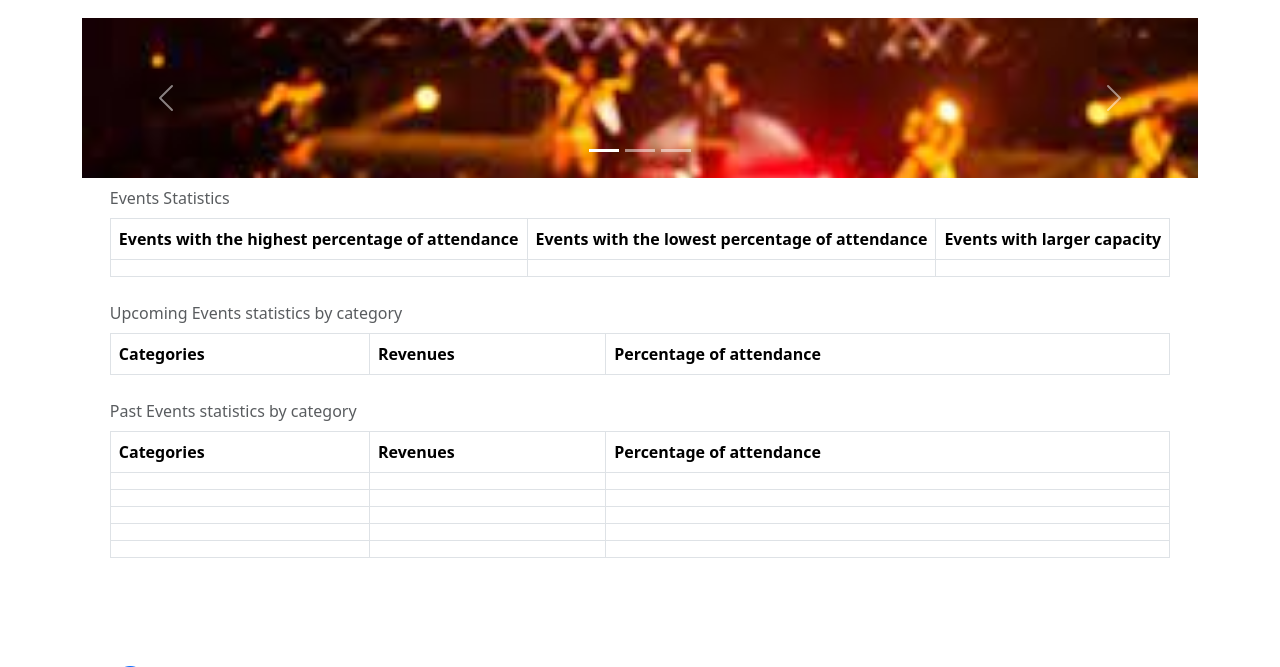
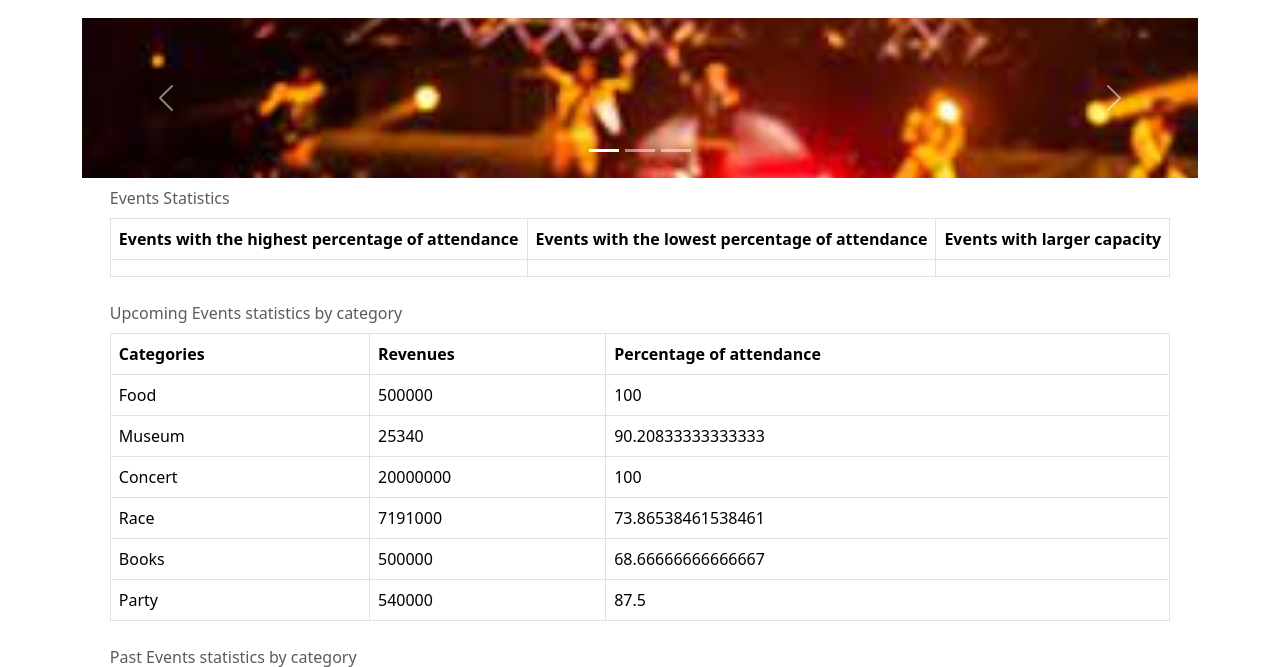
Before and after one commit to gml33/amazingevents_BRUZZONE-task4, a plain HTML site: page pages/stats.html in a window 1280 px wide. Shown: the part 62-729 px from the top of the page. Drawn offline with nearby package versions, Linux system fonts and the light colour scheme.

Commit message:
falta primer tabla stats

```diff
--- a/assets/js/helpers.js
+++ b/assets/js/helpers.js
@@ -220,3 +220,17 @@ export const pastEventsAssistanceRevenues=(arrayEventos)=>{
     }
     return values
 }
+
+
+const fragment7 = document.createDocumentFragment();
+export const tabla =(array, container)=>{
+    container.innerHTML = ""
+    const pepito = Object.entries(array)
+    for(let i=0;i<pepito.length;i++){
+        let tr = document.createElement('tr');
+        tr.className='tabla'
+        tr.innerHTML = `<td>${array[i].category}</td><td>${array[i].revenue}</td><td>${array[i].attendance}</td>`
+        fragment7.appendChild(tr)
+    }
+    container.appendChild(fragment7)
+}
--- a/assets/js/stats.js
+++ b/assets/js/stats.js
@@ -1,4 +1,6 @@
-import {filtraPorFechaFuturo, filtraPorFechaPasado, upcomingEventsAssistanceRevenues,pastEventsAssistanceRevenues} from './helpers.js';
+import {filtraPorFechaFuturo, filtraPorFechaPasado, upcomingEventsAssistanceRevenues,pastEventsAssistanceRevenues, tabla} from './helpers.js';
+const $tabla1 = document.getElementById('tablaUpcomingEvents');
+const $tabla2 = document.getElementById('tablaPastEvents');
 
 let data = [];
 
@@ -15,19 +17,11 @@ async function getData(){
         let upcomingE=upcomingEventsAssistanceRevenues(upcomingEvents)
         let pastEvents = filtraPorFechaPasado(data);
         let pastE = pastEventsAssistanceRevenues(pastEvents)
-        let pipi = filaUpcomingEvents(upcomingE)
+        tabla(upcomingE, $tabla1)
+        tabla(pastE, $tabla2)
     } catch (error) {
         console.log(error);
     }
 }
 
 getData();
-
-const filaUpcomingEvents=(array)=>{
-    let filaUpcoming = document.getElementById('upcoming');
-    let fila =``;
-    for(let i=0;i<array.length;i++){
-        fila = fila + `<tr><td>${array.category[i]}</td><td>${array.revenue[i]}</td><td>${array.attendance[i]}</td></tr>`;
-    }
-    filaUpcoming.appendChild(fila);
-}
--- a/pages/stats.html
+++ b/pages/stats.html
@@ -103,8 +103,7 @@
                             <th scope="col">Percentage of attendance</th>
                         </tr>
                     </thead>
-                    <tbody id="filaUpcomingEvents">
-                        <!--aca va la data-->
+                    <tbody id="tablaUpcomingEvents" class="tabla1">
                     </tbody>
                 </table>
                 <table class="table caption-top table-bordered">
@@ -116,32 +115,7 @@
                             <th scope="col">Percentage of attendance</th>
                         </tr>
                     </thead>
-                    <tbody>
-                        <tr>
-                            <td></td>
-                            <td></td>
-                            <td></td>
-                        </tr>
-                        <tr>
-                            <td></td>
-                            <td></td>
-                            <td></td>
-                        </tr>
-                        <tr>
-                            <td></td>
-                            <td></td>
-                            <td></td>
-                        </tr>
-                        <tr>
-                            <td></td>
-                            <td></td>
-                            <td></td>
-                        </tr>
-                        <tr>
-                            <td></td>
-                            <td></td>
-                            <td></td>
-                        </tr>
+                    <tbody id="tablaPastEvents" class="tabla2">
                     </tbody>
                 </table>
 
```
